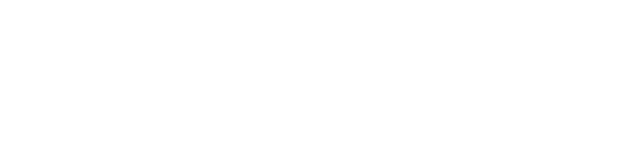
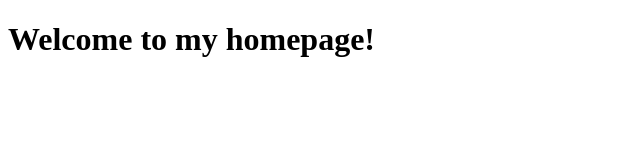
Before and after one commit to nguyenvu38/HeThongVaCongNgheWebIUH, a plain HTML site: page index.html in a window 1280 px wide. Shown: the whole page, without its empty margins (0-640 px from the left). Drawn offline with Linux system fonts and the light colour scheme.

Commit message:
second commit

```diff
--- a/index.html
+++ b/index.html
@@ -5,10 +5,15 @@
     <meta charset="UTF-8">
     <meta name="viewport" content="width=device-width, initial-scale=1.0">
     <title>DEMO</title>
+    <link rel="stylesheet" href="style.css">
 </head>
 
 <body>
-
+    <div id="wrapper">
+        <div class="header">
+            <h1>Welcome to my homepage!</h1>
+        </div>
+    </div>
 </body>
 
 </html>
```
